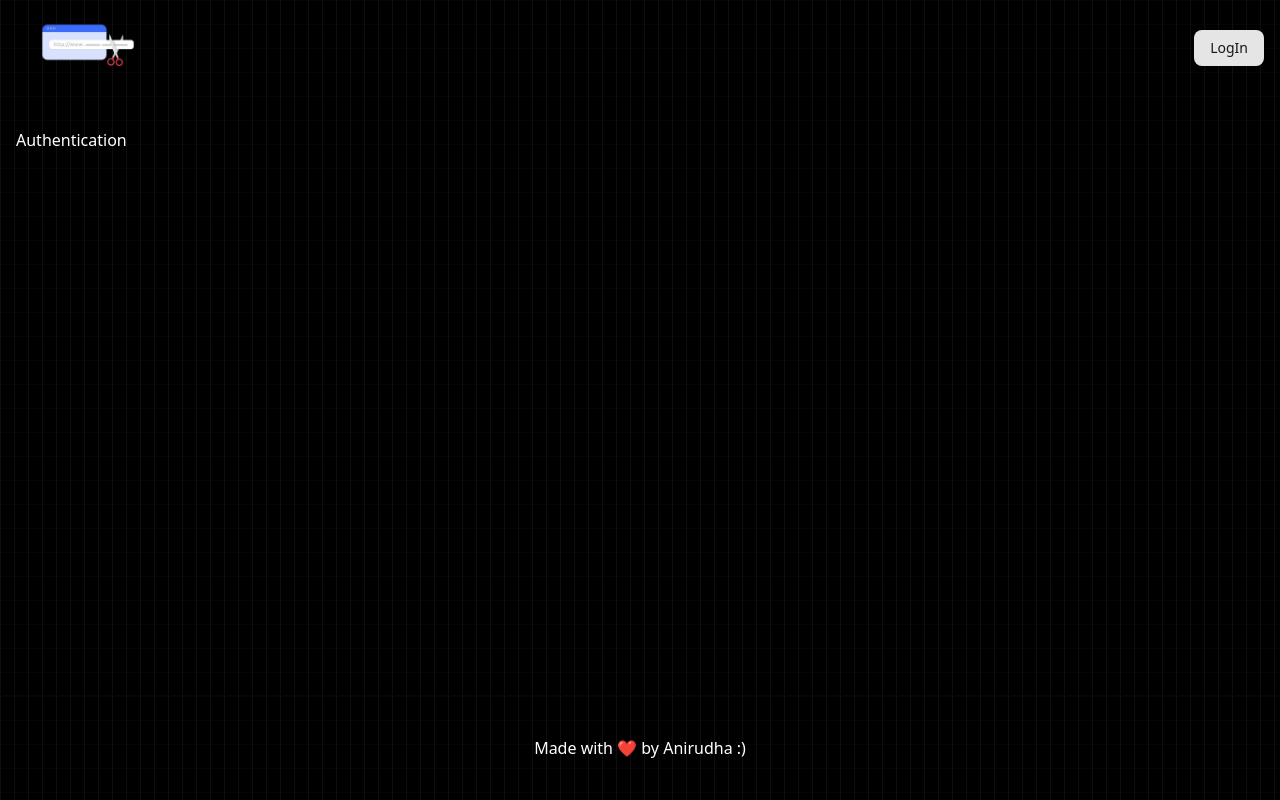
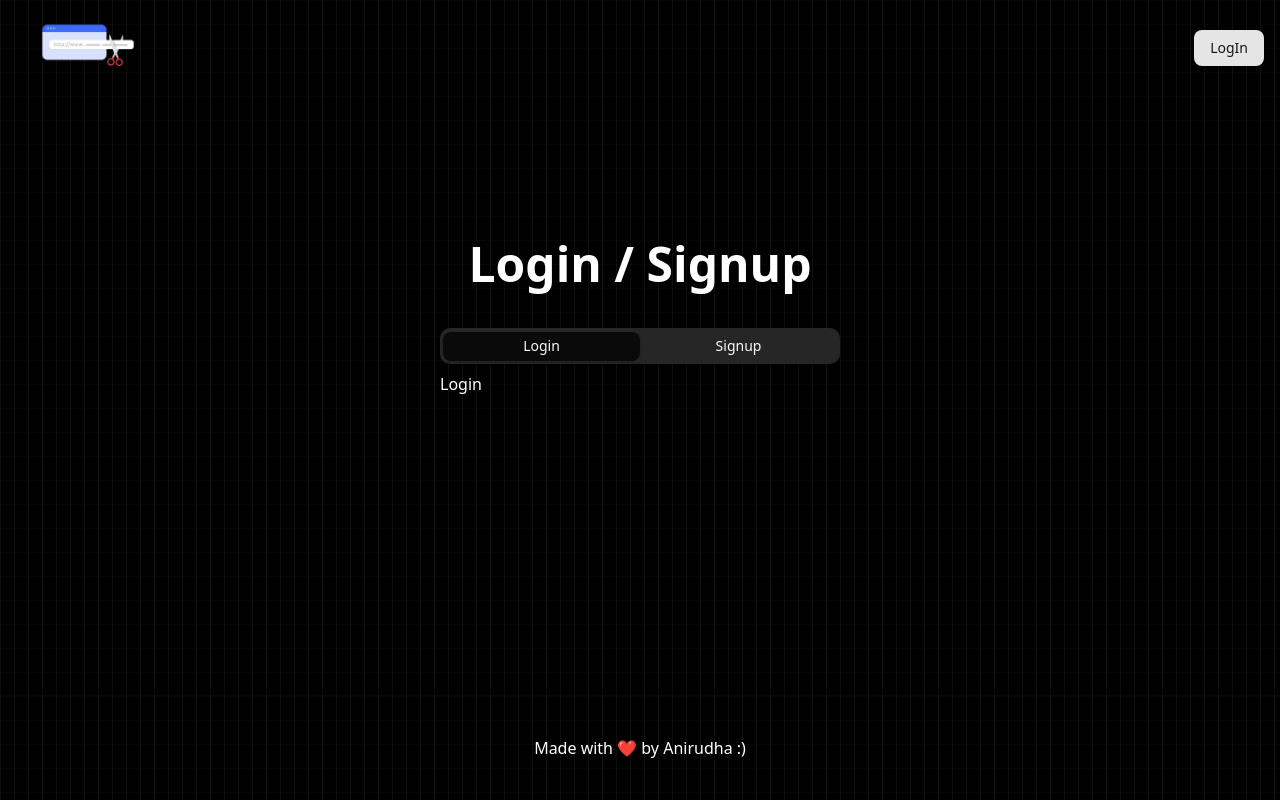
Before and after one commit to Anirudhakashid/URL-shortner, a React (Vite) app: page /auth in a window 1280 px wide. Built offline with nearby package versions, Linux system fonts and the light colour scheme.

Commit message:
Auth Implementation

```diff
--- a/src/pages/Authentication.jsx
+++ b/src/pages/Authentication.jsx
@@ -1,7 +1,36 @@
 import React from "react";
+import { useSearchParams } from "react-router-dom";
+import { Tabs, TabsContent, TabsList, TabsTrigger } from "@/components/ui/tabs";
+import Login from "@/Components/Login";
+import Signup from "@/Components/Signup";
 
 function Authentication() {
-  return <div>Authentication</div>;
+  const [searchParam] = useSearchParams();
+
+  return (
+    <>
+      <div className="mt-28 flex flex-col items-center gap-10">
+        <h1 className="text-5xl font-extrabold">
+          {searchParam.get("createNew")
+            ? "Kindly log in to continue!"
+            : "Login / Signup"}
+        </h1>
+        <Tabs defaultValue="Login" className="w-[400px]">
+          <TabsList className={"grid w-full grid-cols-2"}>
+            <TabsTrigger value="Login">Login</TabsTrigger>
+            <TabsTrigger value="Signup">Signup</TabsTrigger>
+          </TabsList>
+          <TabsContent value="Login">
+            <Login />
+          </TabsContent>
+
+          <TabsContent value="Signup">
+            <Signup />
+          </TabsContent>
+        </Tabs>
+      </div>
+    </>
+  );
 }
 
 export default Authentication;
```
